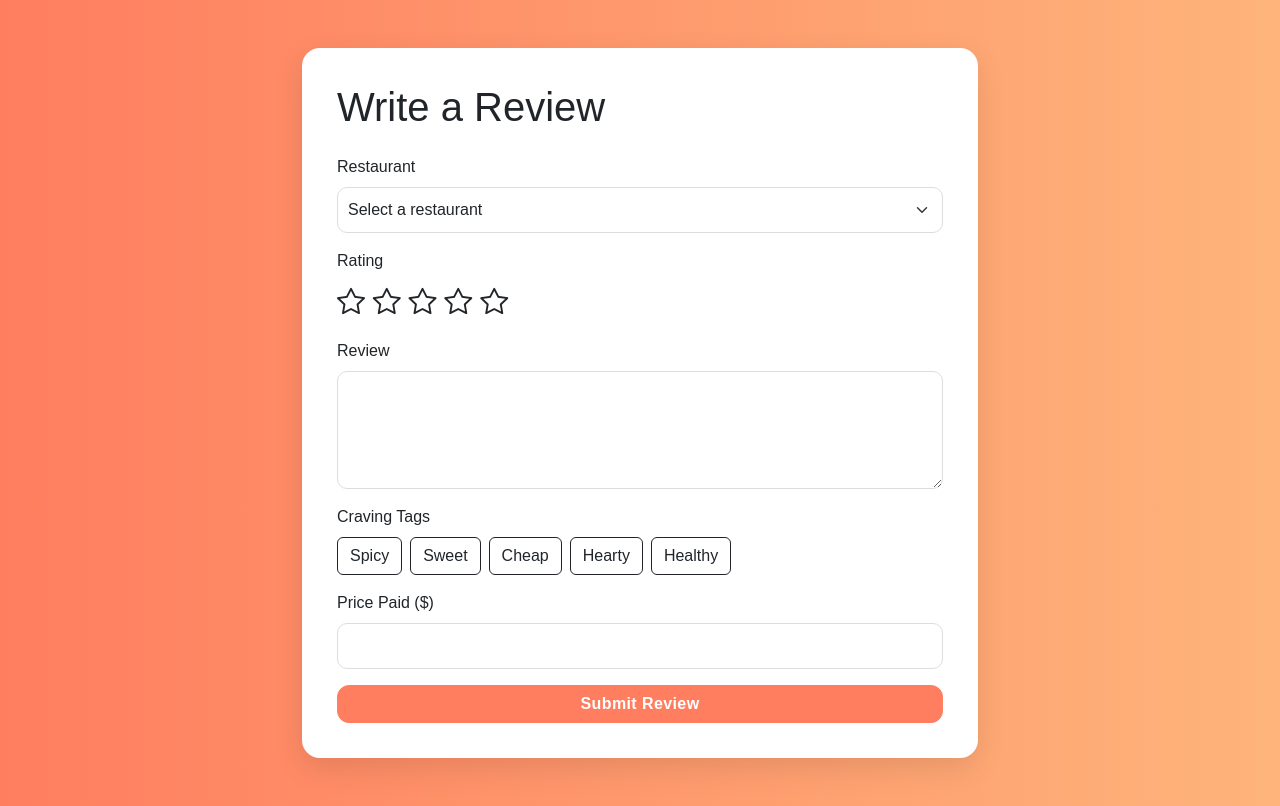
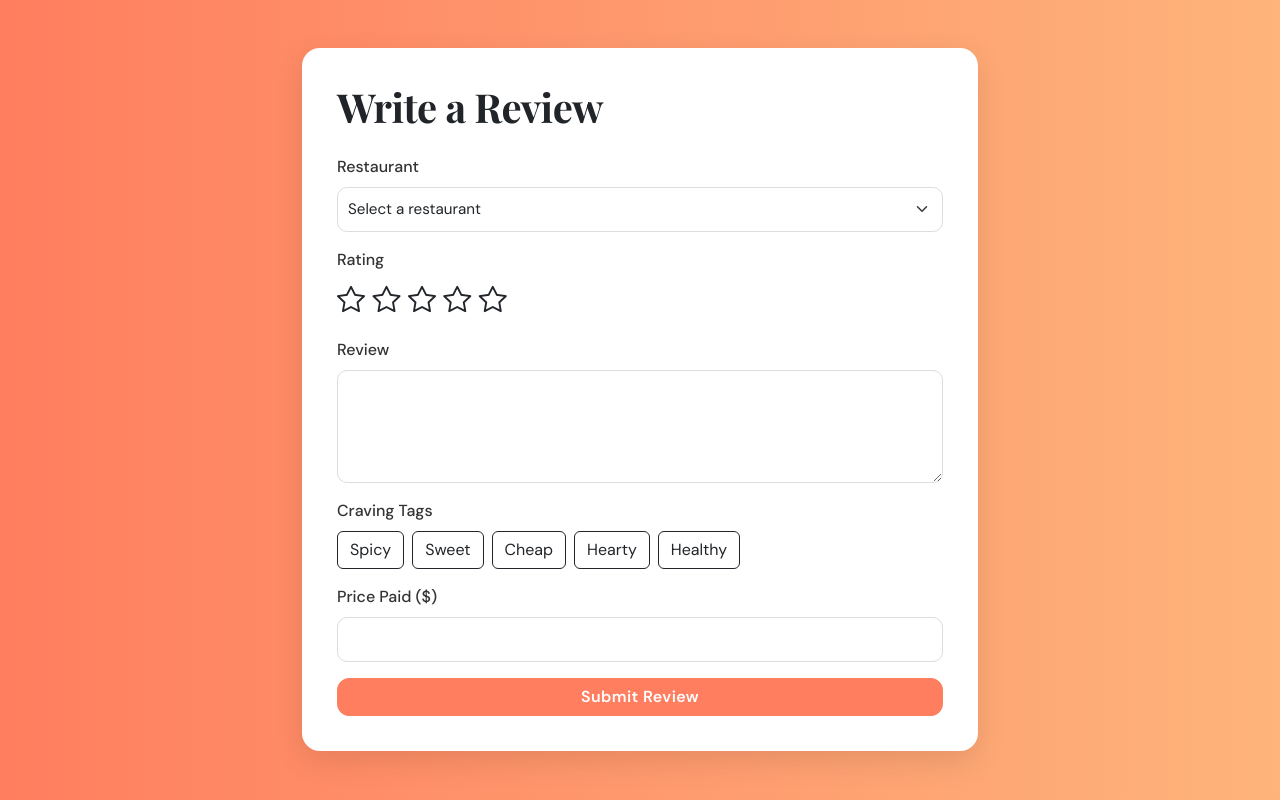
Before and after one commit to kynaaaan/CITS3403, a Python web app: template templates/reviews/write_review.html in a window 1280 px wide. Run offline with Jinja, Linux system fonts and the light colour scheme; the template is opened without the code that fills it, so the values that code supplies are empty.

Commit message:
Enhance typography of review page by integrating custom Google Fonts, applying a clean sans-serif font for readability and a decorative serif font for headings to improve visual appeal and aesthetic

```diff
--- a/static/style.css
+++ b/static/style.css
@@ -402,3 +402,26 @@ label {
   border-color: #f78c6b;
   box-shadow: 0 0 0 2px rgba(247, 140, 107, 0.2);
 }
+
+
+body {
+  font-family: 'DM Sans', sans-serif;
+}
+
+
+.review-card h1 {
+  font-family: 'Playfair Display', serif;
+  font-weight: 700;
+  letter-spacing: -0.5px;
+}
+
+
+.review-card .form-label {
+  font-weight: 500;
+  color: #333;
+}
+
+.review-card .form-control,
+.review-card .form-select {
+  font-size: 0.95rem;
+}
--- a/templates/reviews/write_review.html
+++ b/templates/reviews/write_review.html
@@ -5,6 +5,7 @@
   <title>Write a Review</title>
   <link rel="stylesheet" href="https://cdn.jsdelivr.net/npm/bootstrap@5.3.2/dist/css/bootstrap.min.css">
   <link rel="stylesheet" href="https://cdn.jsdelivr.net/npm/bootstrap-icons@1.11.3/font/bootstrap-icons.min.css">
+  <link href="https://fonts.googleapis.com/css2?family=Playfair+Display:wght@600;700&family=DM+Sans:wght@400;500;600&display=swap" rel="stylesheet">
   <link rel="stylesheet" href="../../static/style.css">
 </head>
 
```
